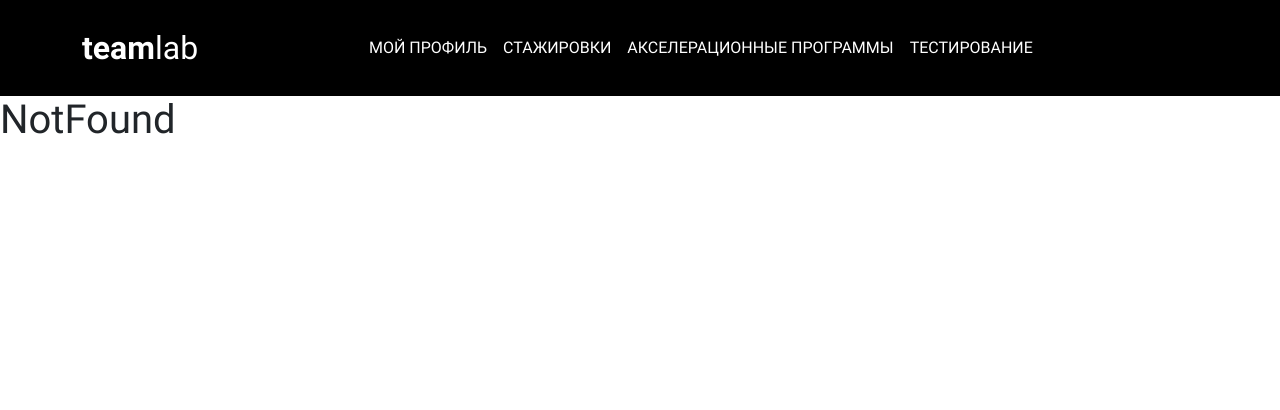
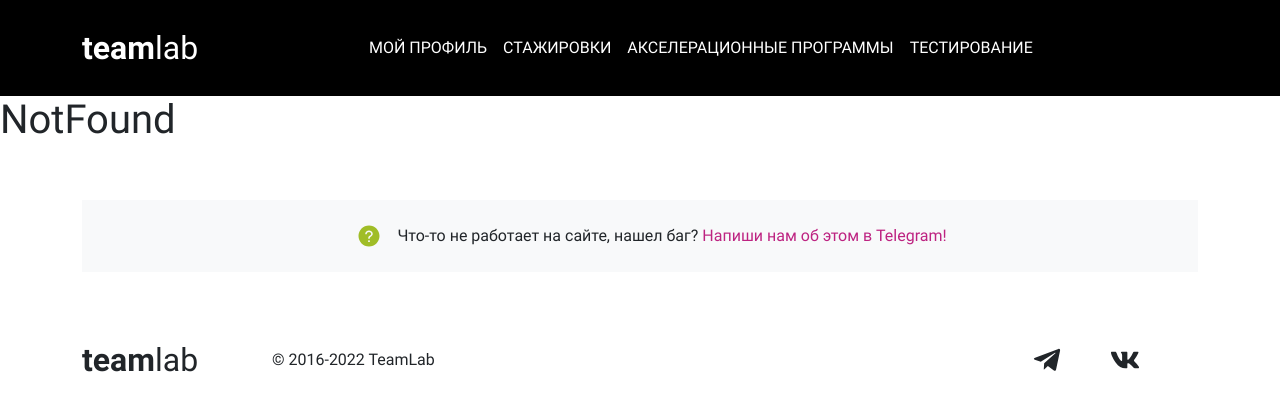
Before and after one commit to LexaZ999/teamlab-prototype, a React app: page / in a window 1280 px wide. Shown: the top 410 px of the page. Built offline with nearby package versions, Linux system fonts and the light colour scheme.

Commit message:
Add feedback and footer to the app.jsx

```diff
--- a/src/App.jsx
+++ b/src/App.jsx
@@ -1,5 +1,7 @@
 import React from 'react';
 import { Routes, Route, HashRouter } from 'react-router-dom';
+import Feedback from './components/Feedback.jsx';
+import Footer from './components/Footer.jsx';
 import Header from './components/Header.jsx';
 import AccelerationPrograms from './pages/AccelerationPrograms.jsx';
 import Internships from './pages/Internships.jsx';
@@ -17,6 +19,8 @@ const App = () => (
       <Route path="acceleration-programs" element={<AccelerationPrograms />} />
       <Route path="testing" element={<Testing />} />
     </Routes>
+    <Feedback />
+    <Footer />
   </HashRouter>
 );
 
```
